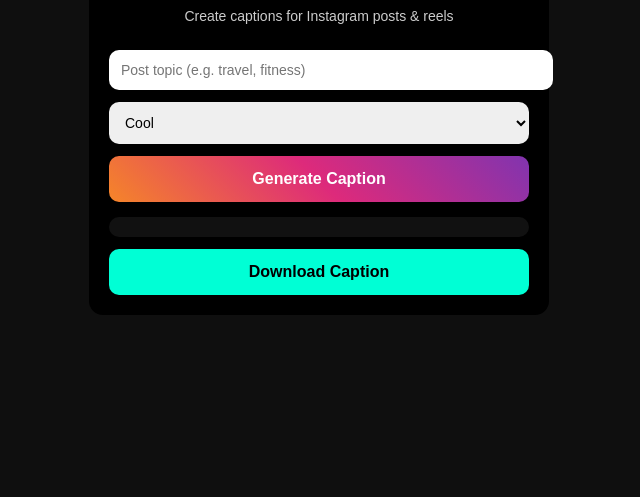
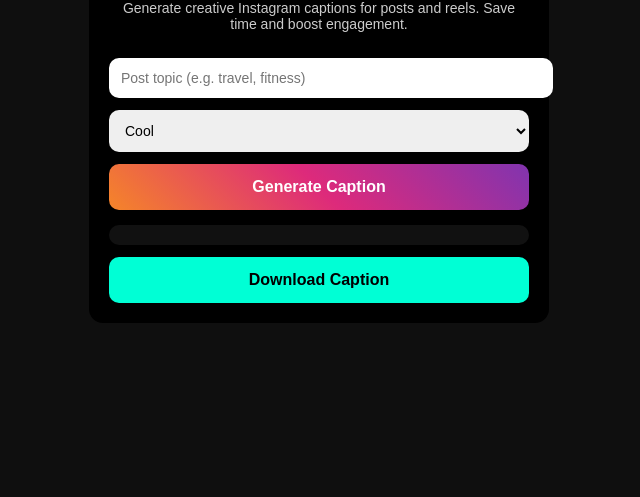
Before and after one commit to optimalgaming17-glitch/harshtoolz, a plain HTML site: page tools/instagram-caption-generator.html in a window 1280 px wide. Shown: the part 303-800 px from the top of the page, without its empty margins (321-961 px from the left). Drawn offline with Linux system fonts and the light colour scheme.

Commit message:
Update instagram-caption-generator.html

```diff
--- a/tools/instagram-caption-generator.html
+++ b/tools/instagram-caption-generator.html
@@ -70,7 +70,10 @@
 
 <div class="container">
   <h1>Instagram Caption Generator</h1>
-  <p>Create captions for Instagram posts & reels</p>
+<p>
+Generate creative Instagram captions for posts and reels.
+Save time and boost engagement.
+</p>
 
   <input id="topic" placeholder="Post topic (e.g. travel, fitness)">
   <select id="mood">
```
